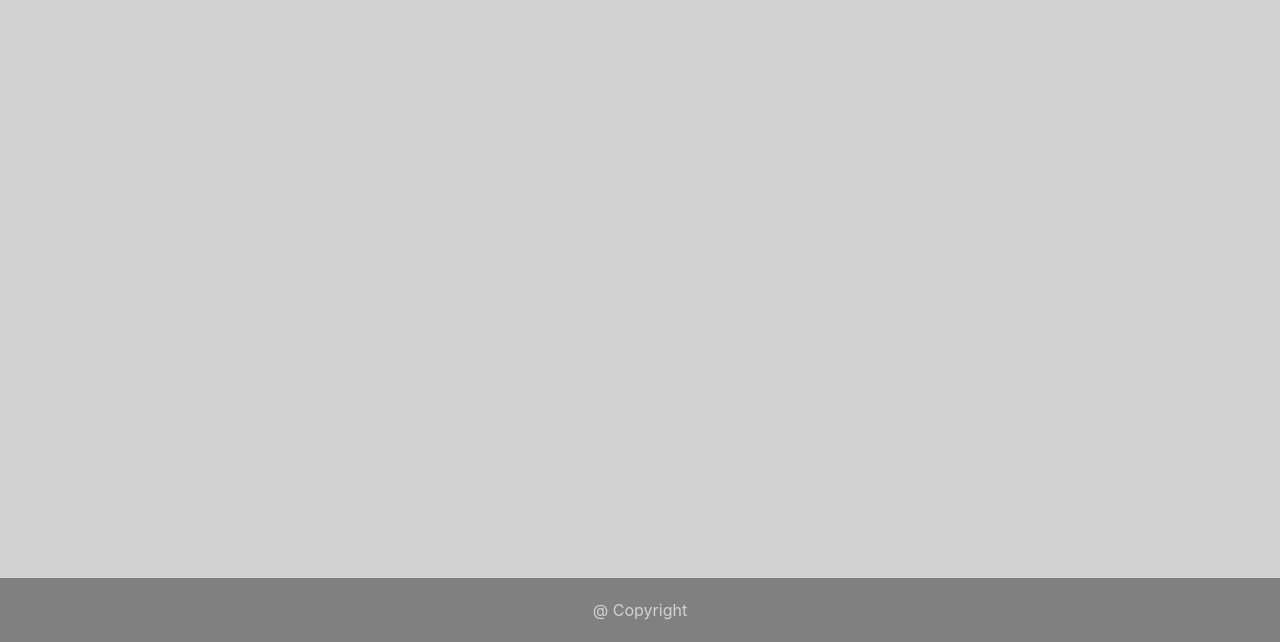
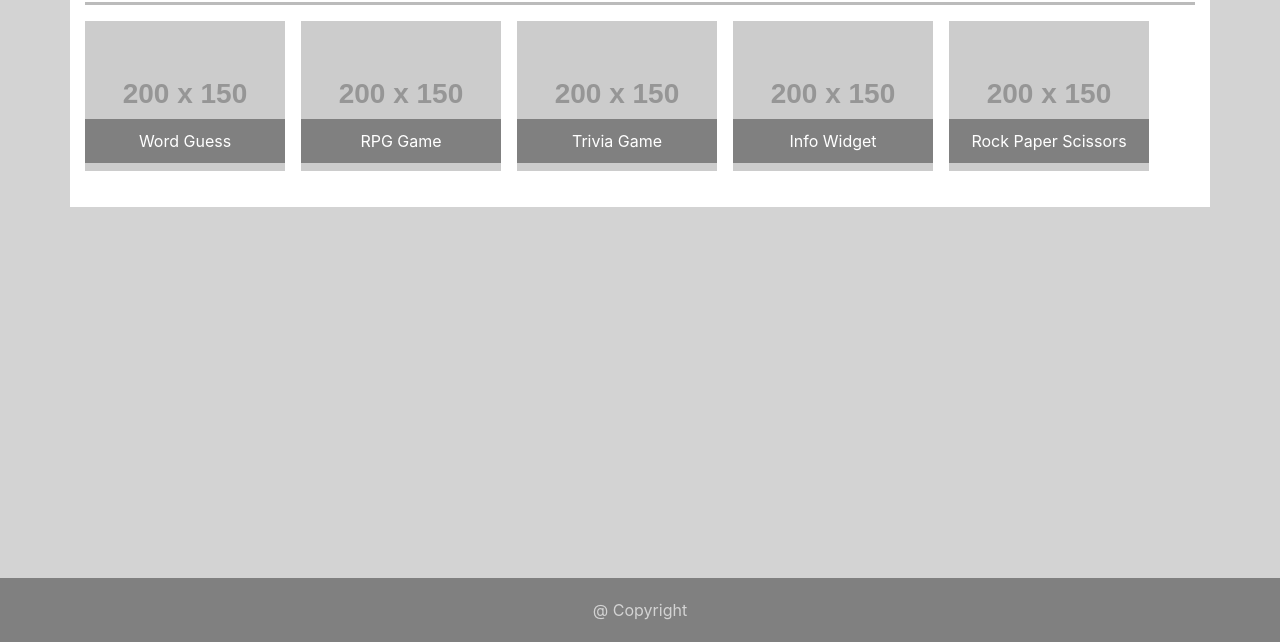
Before and after one commit to choiyeo5/2-Responsive-Portfolio, a plain HTML site: page html/portfolio.html in a window 1280 px wide. Shown: the part 158-800 px from the top of the page. Drawn offline with nearby package versions, Linux system fonts and the light colour scheme; placeholder pictures from the web are drawn by us.

Commit message:
portfolio.html done with placeholders

```diff
--- a/html/portfolio.html
+++ b/html/portfolio.html
@@ -26,6 +26,34 @@
         </div>
     </nav>
 
+    <!-- Portfolio Container -->
+    <div class="container">
+        <h1>Portfolio</h1>
+        <hr class="solid">
+        <div>
+            <div class="img-container">
+                <img src="http://placehold.it/200x150" alt="Placeholder">
+                <div class="centered">Word Guess</div>
+            </div>
+            <div class="img-container">
+                <img src="http://placehold.it/200x150" alt="Placeholder">
+                <div class="centered">RPG Game</div>
+            </div>
+            <div class="img-container">
+                <img src="http://placehold.it/200x150" alt="Placeholder">
+                <div class="centered">Trivia Game</div>
+            </div>
+            <div class="img-container">
+                <img src="http://placehold.it/200x150" alt="Placeholder">
+                <div class="centered">Info Widget</div>
+            </div>
+            <div class="img-container">
+                <img src="http://placehold.it/200x150" alt="Placeholder">
+                <div class="centered">Rock Paper Scissors</div>
+            </div>
+        </div>
+    </div>
+
     <!-- Footer -->
     <footer class="footer">
         @ Copyright
--- a/style.css
+++ b/style.css
@@ -13,6 +13,7 @@
     background-color: white;
     margin: 20px auto;
     padding: 20px;
+    overflow: auto;
 }
 
 hr.solid {
@@ -27,3 +28,21 @@ hr.solid {
 .background {
     background-color: lightgrey;
 }
+
+.img-container {
+    position: relative;
+    text-align: center;
+    color: white;
+    float: left;
+    margin: 0 1em 1em 0;
+}
+
+.centered {
+    position: absolute;
+    top: 80%;
+    left: 50%;
+    transform: translate(-50%, -50%);
+    background-color: grey;
+    width: 100%;
+    padding: 10px;
+}
```
